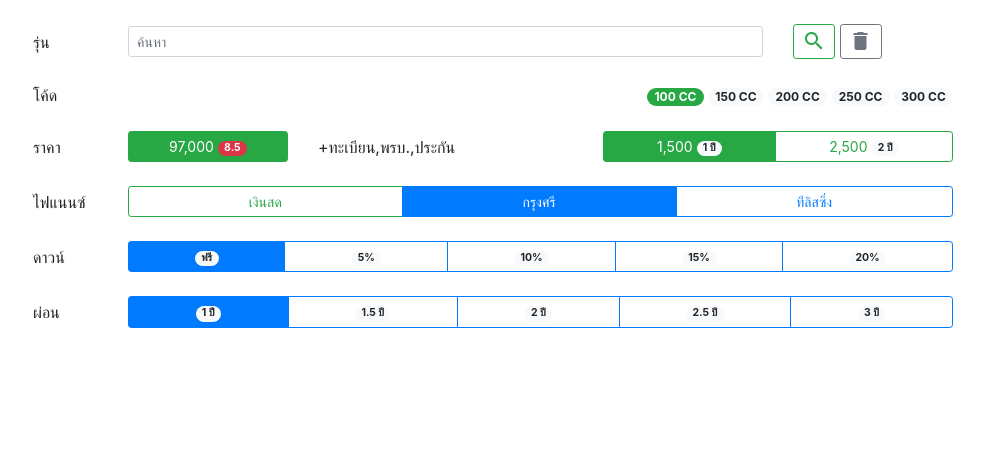
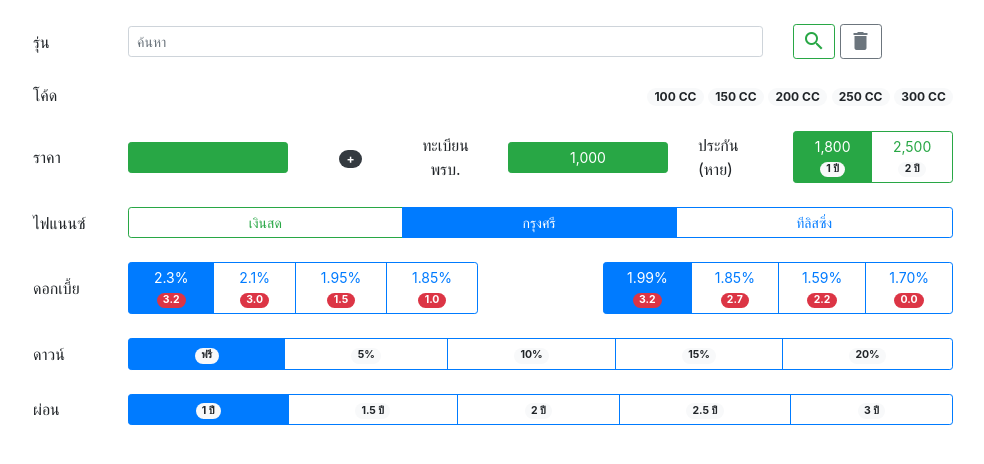
Before and after one commit to varin-odd/chokdee, a PHP site: page / in a window 1280 px wide. Shown: the part 56-520 px from the top of the page, without its empty margins (52-1036 px from the left). Run offline with PHP 8.4, Linux system fonts and the light colour scheme; some libraries are stand-ins or nearby versions.

Commit message:
Add leasing interest, cc, warranty formular.

```diff
--- a/index.php
+++ b/index.php
@@ -1,11 +1,11 @@
 <?php
     $mkt_name = '
-    { label: "Wave110I (เวฟ 110ไอ ล้อซี่ลวด สตาร์ทเท้า ดรัมเบรก)", category: "HONDA", modelId: "AFS110KDFL 2TH", cash: 37500, cost: 35700, gePrice: 49500 },
-    { label: "Wave110I (เวฟ 110ไอ ล้อซี่ลวด สตาร์ทเท้า ดิสก์เบรกหน้า)", category: "HONDA", modelId: "AFS110KSEL TH", cash: 41000, cost: 39300, gePrice: 49900 },
-    { label: "Wave110I (เวฟ 110ไอ ล้อซี่ลวด สตาร์ทมือ ดิสก์เบรกหน้า)", category: "HONDA", modelId: "AFS110MSFL TH", cash: 41000, cost: 42000, gePrice: 51900 },
-    { label: "Wave110I (เวฟ 110ไอ ล้อแม๊ก สตาร์ทมือ ดิสก์เบรกหน้า)", category: "HONDA", modelId: "AFS110MCFL TH", cash: 41000, cost: 43900, gePrice: 54400 },
-    { label: "YZF-R15", category: "YAMAHA", modelId: "(รอเลือกสี)", cash: 97000, cost: 93500, gePrice: 107000 },
-    { label: "YZF-R3", category: "YAMAHA", modelId: "B5L600", cash: 97500, cost: 182500, gePrice: 107500 }';
+    { label: "Wave110I (เวฟ 110ไอ ล้อซี่ลวด สตาร์ทเท้า ดรัมเบรก)", category: "HONDA", modelId: "AFS110KDFL 2TH", cc: 110, cash: 37500, cost: 35700, gePrice: 49500 },
+    { label: "Wave110I (เวฟ 110ไอ ล้อซี่ลวด สตาร์ทเท้า ดิสก์เบรกหน้า)", category: "HONDA", modelId: "AFS110KSEL TH", cc: 110, cash: 41000, cost: 39300, gePrice: 49900 },
+    { label: "Wave110I (เวฟ 110ไอ ล้อซี่ลวด สตาร์ทมือ ดิสก์เบรกหน้า)", category: "HONDA", modelId: "AFS110MSFL TH", cc: 110, cash: 41000, cost: 42000, gePrice: 51900 },
+    { label: "Wave110I (เวฟ 110ไอ ล้อแม๊ก สตาร์ทมือ ดิสก์เบรกหน้า)", category: "HONDA", modelId: "AFS110MCFL TH", cc: 110, cash: 41000, cost: 43900, gePrice: 54400 },
+    { label: "YZF-R15", category: "YAMAHA", modelId: "(รอเลือกสี)", cc: 150, cash: 97000, cost: 93500, gePrice: 107000 },
+    { label: "YZF-R3", category: "YAMAHA", modelId: "B5L600", cc: 150, cash: 97500, cost: 182500, gePrice: 107500 }';
 ?>
 <!doctype html>
 <html lang="en">
@@ -80,30 +80,40 @@
             <div class="col-1">โค้ด</div>
             <div class="col-3 bd-callout" id="model-id"></div>
             <div class="col-6 text-right">
-                <span class="badge badge-pill badge-success" id="cc100">100 CC</span>
-                <span class="badge badge-pill badge-light" id="cc150">150 CC</span>
-                <span class="badge badge-pill badge-light" id="cc200">200 CC</span>
-                <span class="badge badge-pill badge-light" id="cc250">250 CC</span>
-                <span class="badge badge-pill badge-light" id="cc300">300 CC</span>
+                <span class="badge badge-pill badge-light badge-cc" id="cc100">100 CC</span>
+                <span class="badge badge-pill badge-light badge-cc" id="cc150">150 CC</span>
+                <span class="badge badge-pill badge-light badge-cc" id="cc200">200 CC</span>
+                <span class="badge badge-pill badge-light badge-cc" id="cc250">250 CC</span>
+                <span class="badge badge-pill badge-light badge-cc" id="cc300">300 CC</span>
             </div>
         </div>
         <br>
         <div class="row align-items-center">
             <div class="col-1">ราคา</div>
             <div class="col-2">
-                <button type="button" class="btn btn-success btn-sm btn-block" id="cash-price">97,000
-                    <span class="badge badge-pill badge-danger" id="cost-price">8.5</span>
+                <button type="button" class="btn btn-success btn-sm btn-block">
+                    <span id="cash-price">&nbsp;</span><br>
+                    <span class="badge badge-pill badge-danger" id="cost-price"></span>
                 </button>
             </div>
-            <div class="col-3">+ทะเบียน,พรบ.,ประกัน</div>
-            <div class="col-4">
+            <div class="col-1 text-center"><span class="badge badge-pill badge-dark">+</span></div>
+            <div class="col-1 text-center">ทะเบียน<br>พรบ.</div>
+            <div class="col-2">
+                <button type="button" class="btn btn-success btn-sm btn-block">
+                    <span id="cc-price">1,000</span>
+                </button>
+            </div>
+            <div class="col-1">ประกัน<br>(หาย)</div>
+            <div class="col-2">
                 <div class="btn-group btn-group-toggle btn-block" data-toggle="buttons">
                     <label class="btn btn-outline-success btn-sm active">
-                        <input type="radio" name="additional" id="additional1" checked>1,500
+                        <input type="radio" name="additional" id="additional1" checked>
+                        <span id="wty-1year-price">1,800</span><br>
                         <span class="badge badge-pill badge-light">1 ปี</span>
                     </label>
                     <label class="btn btn-outline-success btn-sm">
-                        <input type="radio" name="additional" id="additional2">2,500
+                        <input type="radio" name="additional" id="additional2">
+                        <span id="wty-2year-price">2,500</span><br>
                         <span class="badge badge-pill badge-light">2 ปี</span>
                     </label>
                 </div>
@@ -115,19 +125,67 @@
             <div class="col-9">
                 <div class="btn-group btn-group-toggle btn-block" data-toggle="buttons">
                     <label class="btn btn-outline-success btn-sm">
-                        <input type="radio" name="leasing" value="CASH">เงินสด
+                        <input type="radio" name="leasing" value="CASH">เงินสด<br>
+                        <span class="badge badge-pill badge-warning" id="cash-price2"></span>
                     </label>
                     <label class="btn btn-outline-primary btn-sm active">
-                        <input type="radio" name="leasing" value="GE" checked>กรุงศรี
+                        <input type="radio" name="leasing" value="GE" checked>กรุงศรี<br>
+                        <span class="badge badge-pill badge-warning" id="ge-price"></span>
                     </label>
                     <label class="btn btn-outline-primary btn-sm">
-                        <input type="radio" name="leasing" value="TL">ทีลิสซิ่ง
+                        <input type="radio" name="leasing" value="TL">ทีลิสซิ่ง<br>
+                        <span class="badge badge-pill badge-warning" id="tl-price"></span>
                     </label>
                 </div>
             </div>
         </div>
         <br>
         <div id="leasing-sections">
+            <div class="row align-items-center">
+                <div class="col-1">ดอกเบี้ย</div>
+                <div class="col-4">
+                    <div class="btn-group btn-group-toggle btn-block" data-toggle="buttons" id="interest-ge-section">
+                        <label class="btn btn-outline-primary btn-sm active">
+                            <input type="radio" name="down" value="2.3" checked>2.3%<br>
+                            <span class="badge badge-pill badge-danger">3.2</span>
+                        </label>
+                        <label class="btn btn-outline-primary btn-sm">
+                            <input type="radio" name="down" value="2.1">2.1%<br>
+                            <span class="badge badge-pill badge-danger">3.0</span>
+                        </label>
+                        <label class="btn btn-outline-primary btn-sm">
+                            <input type="radio" name="down" value="1.95">1.95%<br>
+                            <span class="badge badge-pill badge-danger">1.5</span>
+                        </label>
+                        <label class="btn btn-outline-primary btn-sm">
+                            <input type="radio" name="down" value="1.85">1.85%<br>
+                            <span class="badge badge-pill badge-danger">1.0</span>
+                        </label>
+                    </div>
+                </div>
+                <div class="col-1"></div>
+                <div class="col-4">
+                    <div class="btn-group btn-group-toggle btn-block" data-toggle="buttons" id="interest-tl-section">
+                        <label class="btn btn-outline-primary btn-sm active">
+                            <input type="radio" name="down" value="1.99" checked>1.99%<br>
+                            <span class="badge badge-pill badge-danger">3.2</span>
+                        </label>
+                        <label class="btn btn-outline-primary btn-sm">
+                            <input type="radio" name="down" value="1.85">1.85%<br>
+                            <span class="badge badge-pill badge-danger">2.7</span>
+                        </label>
+                        <label class="btn btn-outline-primary btn-sm">
+                            <input type="radio" name="down" value="1.59">1.59%<br>
+                            <span class="badge badge-pill badge-danger">2.2</span>
+                        </label>
+                        <label class="btn btn-outline-primary btn-sm">
+                            <input type="radio" name="down" value="1.70">1.70%<br>
+                            <span class="badge badge-pill badge-danger">0.0</span>
+                        </label>
+                    </div>
+                </div>
+            </div>
+            <br>
             <div class="row align-items-center">
                 <div class="col-1">ดาวน์</div>
                 <div class="col-9">
@@ -240,14 +298,18 @@
             var leasing = $("input[name='leasing']:checked").val().toUpperCase();
             var down = $("input[name='down']:checked").val();
             var interest = 0;
+            $("#interest-ge-section").hide();
+            $("#interest-tl-section").hide();
             if (leasing == 'CASH') {
                 $("#leasing-sections").hide();
             } else if (leasing == 'GE') {
                 interest = 1.95;
                 $("#leasing-sections").show();
+                $("#interest-ge-section").show();
             } else if (leasing == 'TL') {
                 interest = 1.99;
                 $("#leasing-sections").show();
+                $("#interest-tl-section").show();
             }
             $("#down1").text("ฟรี");
             $("#down2").text(numberWithCommas(cash_price * 0.05));
@@ -312,7 +374,43 @@
                 var object = searchValueInArray(typename, data);
                 $("#model-id").text(object.modelId);
                 $("#cash-price").text(numberWithCommas(object.cash));
+                $("#cash-price2").text($("#cash-price").text());
+                $("#ge-price").text(numberWithCommas(object.gePrice));
                 $("#cost-price").text((object.cash - object.cost) / 1000);
+                $(".badge-cc").removeClass("badge-light");
+                $(".badge-cc").removeClass("badge-success");
+                $(".badge-cc").addClass("badge-light");
+                if (object.cc < 150) {
+                    $("#cc100").removeClass("badge-light");
+                    $("#cc100").addClass("badge-success");
+                    $("#cc-price").text("1,000");
+                    $("#wty-1year-price").text("1,800");
+                    $("#wty-2year-price").text("2,500");
+                } else if (object.cc < 200) {
+                    $("#cc150").removeClass("badge-light");
+                    $("#cc150").addClass("badge-success");
+                    $("#cc-price").text("1,500");
+                    $("#wty-1year-price").text("2,500");
+                    $("#wty-2year-price").text("3,500");
+                } else if (object.cc < 250) {
+                    $("#cc200").removeClass("badge-light");
+                    $("#cc200").addClass("badge-success");
+                    $("#cc-price").text("1,500");
+                    $("#wty-1year-price").text("2,500");
+                    $("#wty-2year-price").text("3,500");
+                } else if (object.cc < 300) {
+                    $("#cc250").removeClass("badge-light");
+                    $("#cc250").addClass("badge-success");
+                    $("#cc-price").text("1,500");
+                    $("#wty-1year-price").text("2,500");
+                    $("#wty-2year-price").text("3,500");
+                } else {
+                    $("#cc300").removeClass("badge-light");
+                    $("#cc300").addClass("badge-success");
+                    $("#cc-price").text("2,000");
+                    $("#wty-1year-price").text("3,600");
+                    $("#wty-2year-price").text("4,500");
+                }
                 radioChanged();
                 if(typename == 'Wave110I (เวฟ 110ไอ ล้อซี่ลวด สตาร์ทเท้า ดรัมเบรก)') {
                     $("#model1234").show();
```
